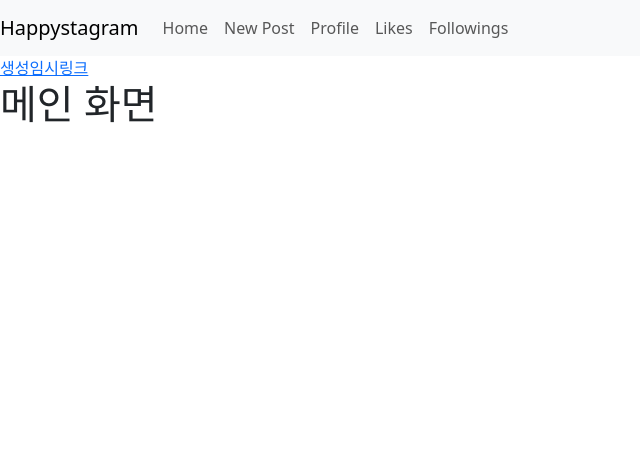
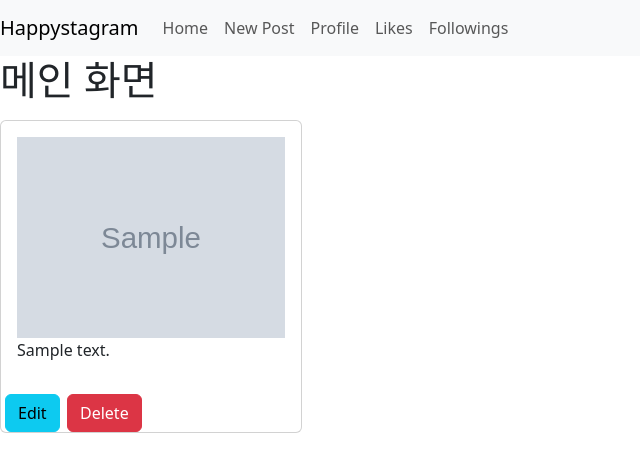
Before and after one commit to sidsidsidsids/Local, a Django app: page /posts/ in a window 1280 px wide. Shown: the top 472 px of the page, without its empty margins (0-640 px from the left). Run offline with Django 3.2, Linux system fonts and the light colour scheme; tables that the repository leaves empty hold one stand-in row (values such as "Sample post"); grey boxes marked "Sample" are stand-in pictures; some libraries are stand-ins or nearby versions.

Commit message:
django instagram project

```diff
--- a/django/insta_pjt/instapjt/settings.py
+++ b/django/insta_pjt/instapjt/settings.py
@@ -120,6 +120,8 @@ USE_TZ = True
 # https://docs.djangoproject.com/en/3.2/howto/static-files/
 
 STATIC_URL = '/static/'
+MEDIA_ROOT = BASE_DIR / 'media'
+MEDIA_URL = '/media/'
 
 # Default primary key field type
 # https://docs.djangoproject.com/en/3.2/ref/settings/#default-auto-field
--- a/django/insta_pjt/instapjt/urls.py
+++ b/django/insta_pjt/instapjt/urls.py
@@ -15,8 +15,10 @@ Including another URLconf
 """
 from django.contrib import admin
 from django.urls import path, include
+from django.conf.urls.static import static
+from django.conf import settings
 
 urlpatterns = [
     path('admin/', admin.site.urls),
     path('posts/', include('posts.urls')),
-]
+] + static(settings.MEDIA_URL, document_root=settings.MEDIA_ROOT)
--- a/django/insta_pjt/posts/models.py
+++ b/django/insta_pjt/posts/models.py
@@ -3,3 +3,4 @@ from django.db import models
 # Create your models here.
 class POST(models.Model):
     content = models.TextField()
+    imagecontent = models.ImageField(blank=True, null=True)
--- a/django/insta_pjt/posts/templates/posts/create.html
+++ b/django/insta_pjt/posts/templates/posts/create.html
@@ -2,7 +2,7 @@
 {% block content %}
   <h1>New Post</h1>
   <h3 class="text-secondary">Content</h3><br>
-  <form action="posts:create" method="POST">
+  <form action="{% url 'posts:create' %}" method="POST" enctype="multipart/form-data">
     {% csrf_token %}
     {{ form.as_p }}
     <input type="Submit" class="btn btn-primary">
--- a/django/insta_pjt/posts/templates/posts/index.html
+++ b/django/insta_pjt/posts/templates/posts/index.html
@@ -1,4 +1,32 @@
 {% extends 'base.html' %}
 {% block content %}
   <h1>메인 화면</h1>
+  <div class="row">
+  {% for post in post_list %}
+  <div class="col-sm-3 mt-2">
+    <div class="card">
+      <div class="card-body">
+      {% if post.imagecontent %}
+        <img src="{{ post.imagecontent.url }}" alt="image" class="mx-auto col-sm-12">
+      {% endif %}
+      <p>{{post.content}}</p>
+      </div>
+      <div class="row">
+      <div class="col-sm-2 mx-1">
+        <form action="{% url 'posts:update' post.pk%}" class="">
+          {% csrf_token %}
+          <input type="submit" class="btn btn-info" value="Edit">
+        </form>
+      </div>
+      <div class="col-sm-2">
+        <form action="{% url 'posts:delete' post.pk%}" class="mx-1">
+          {% csrf_token %}
+          <input type="submit" class="btn btn-danger" value="Delete">
+        </form>
+      </div>
+    </div>
+    </div>
+  </div>
+  {% endfor %}
+  </div>
 {% endblock content %}
--- a/django/insta_pjt/posts/templates/posts/post.html
+++ b/django/insta_pjt/posts/templates/posts/post.html
@@ -8,7 +8,7 @@
     <link href="https://cdn.jsdelivr.net/npm/bootstrap@5.3.0-alpha2/dist/css/bootstrap.min.css" rel="stylesheet" integrity="sha384-aFq/bzH65dt+w6FI2ooMVUpc+21e0SRygnTpmBvdBgSdnuTN7QbdgL+OapgHtvPp" crossorigin="anonymous">
 </head>
 <body>
-
+  <h1>POST</h1>
   <script src="https://cdn.jsdelivr.net/npm/bootstrap@5.3.0-alpha2/dist/js/bootstrap.bundle.min.js" integrity="sha384-qKXV1j0HvMUeCBQ+QVp7JcfGl760yU08IQ+GpUo5hlbpg51QRiuqHAJz8+BrxE/N" crossorigin="anonymous"></script>
 </body>
 </html>
--- a/django/insta_pjt/posts/urls.py
+++ b/django/insta_pjt/posts/urls.py
@@ -5,5 +5,6 @@ app_name = 'posts'
 urlpatterns = [
     path('', views.index, name="index"),
     path('create/', views.create, name="create"),
-    path('delete/', views.delete, name="delete"),
+    path('<int:pk>/delete/', views.delete, name="delete"),
+    path('<int:pk>/update/', views.update, name="update"),
 ]
--- a/django/insta_pjt/posts/views.py
+++ b/django/insta_pjt/posts/views.py
@@ -12,9 +12,9 @@ def index(request):
 
 def create(request):
     if request.method == "POST":
-        form = PostForm(request.post)
+        form = PostForm(request.POST, request.FILES)
         if form.is_valid():
-            post = form.save()
+            form.save()
             return redirect('posts:index')
     else:
         form = PostForm()
@@ -23,5 +23,22 @@ def create(request):
     }
     return render(request, 'posts/create.html', context)
 
-def delete(request):
-    pass
+def delete(request, pk):
+    post = POST.objects.get(pk=pk)
+    post.delete()
+    return redirect('posts:index')
+
+def update(request, pk):
+    post = POST.objects.get(pk=pk)
+    if request.method == "POST":
+        form = PostForm(request.POST, request.FILES, instance=post)
+        if form.is_valid():
+            form.save()
+            return redirect('posts:index')
+    else:
+        form = PostForm(instance = post)
+    context = {
+        'form': form,
+        'post': post
+    }
+    return render(request, 'posts/update.html', context)
--- a/django/insta_pjt/requirements.txt
+++ b/django/insta_pjt/requirements.txt
@@ -11,6 +11,7 @@ jedi==0.18.1
 matplotlib-inline==0.1.6
 parso==0.8.3
 pickleshare==0.7.5
+Pillow==9.4.0
 prompt-toolkit==3.0.30
 pure-eval==0.2.2
 Pygments==2.13.0
--- a/django/insta_pjt/templates/base.html
+++ b/django/insta_pjt/templates/base.html
@@ -35,9 +35,6 @@
           </ul>
         </div>
       </nav>
-    <div>
-        <a href="{% url 'posts:create' %}">생성임시링크</a>
-    </div>
     {% block content %}
     {% endblock content %}
     <script src="https://cdn.jsdelivr.net/npm/bootstrap@5.3.0-alpha2/dist/js/bootstrap.bundle.min.js" integrity="sha384-qKXV1j0HvMUeCBQ+QVp7JcfGl760yU08IQ+GpUo5hlbpg51QRiuqHAJz8+BrxE/N" crossorigin="anonymous"></script>
```
Also changed, not shown: django/insta_pjt/posts/templates/posts/update.html (added, +10 -0 lines), django/README.md (added), django/README_assets/43696dcb3cc3e03d2fe7cbd04038e39c904a3084.JPG (added), django/insta_pjt/posts/migrations/0001_initial.py.
